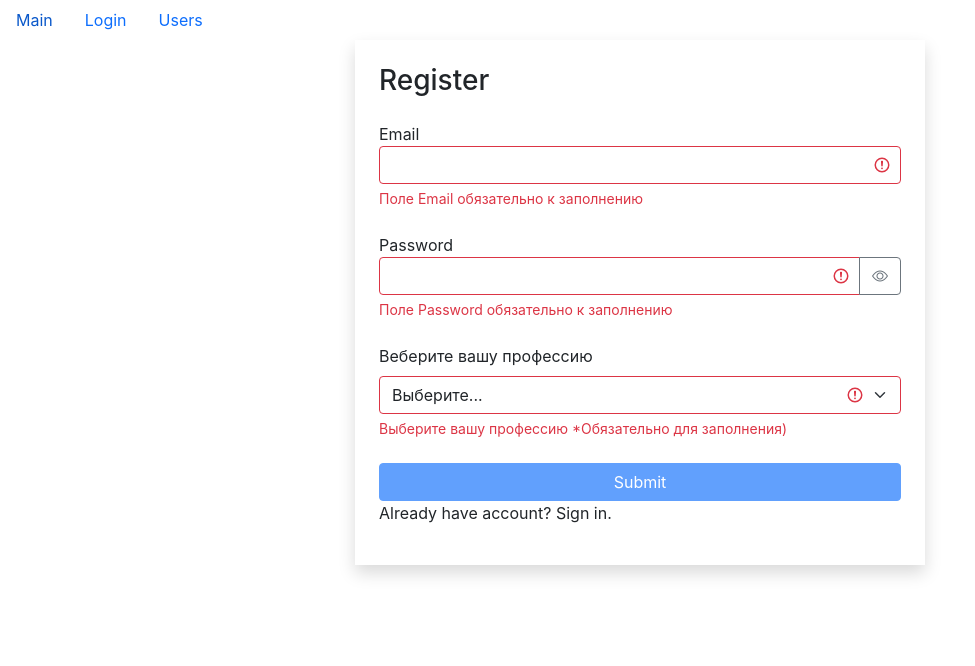
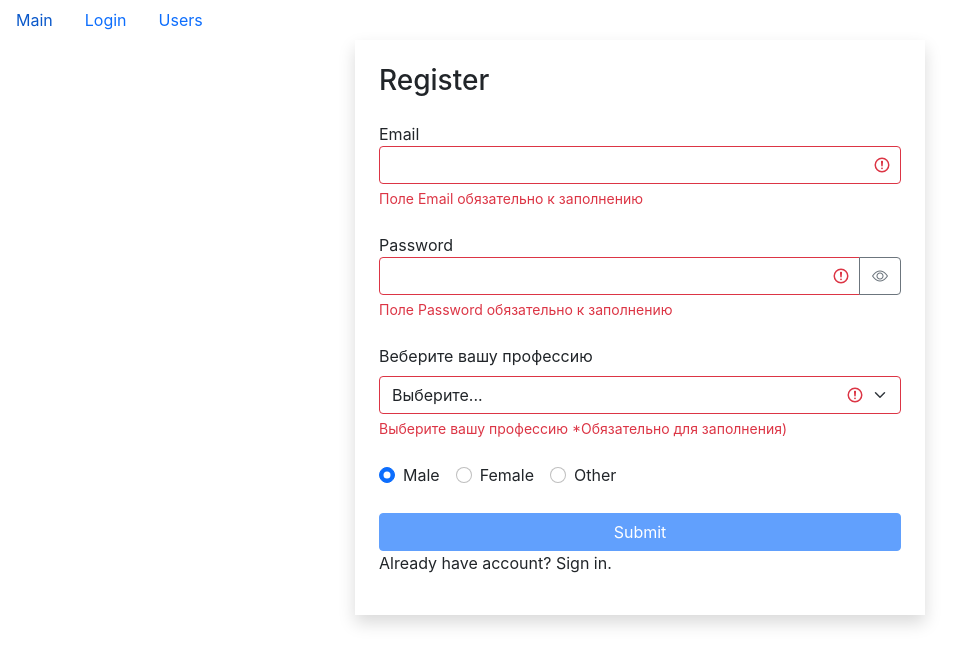
Before and after one commit to YuriyMtrofanov/Fast-company, a React (Create React App) app in the folder fast-company/: page /login/1 in a window 1280 px wide. Both pictures are taken after a click on the button "Sign up.". Shown: the top 666 px of the page, without its empty margins (0-975 px from the left). Built offline with nearby package versions, Linux system fonts and the light colour scheme.

Commit message:
Implemented radio field component in register form to select gender

```diff
--- /dev/null
+++ b/fast-company/src/components/common/form/radioField.jsx
@@ -0,0 +1,54 @@
+import React from "react";
+import PropTypes from "prop-types";
+
+const RadioField = ({
+    options,
+    name,
+    onChange,
+    value,
+    title
+}) => {
+    return (
+        <div className="mb-4">
+            <label
+                className="form-label"
+            >
+                {title}
+            </label>
+            {options.map(option => (
+                <div
+                    key = {option.name + "" + option.value}
+                    className="form-check form-check-inline"
+                >
+                    <input
+                        className = "form-check-input"
+                        type = "radio"
+                        name = {name}
+                        id = {option.name + "" + option.value}
+                        checked = {option.value === value}
+                        // Параметр "checked" - "Выбран" применяется в том случае, когда выбранный пункт соответствует пункту из списка полученных данных
+                        value = {option.value}
+                        onChange = {onChange}
+                    />
+                    <label
+                        className = "form-check-label"
+                        htmlFor = {option.name + "" + option.value}
+                    >
+                        {option.name}
+                    </label>
+                </div>
+            ))}
+
+        </div>
+    );
+};
+
+RadioField.propTypes = {
+    options: PropTypes.array,
+    name: PropTypes.string,
+    onChange: PropTypes.func,
+    value: PropTypes.string,
+    title: PropTypes.string
+};
+
+export default RadioField;
--- a/fast-company/src/components/ui/registerForm.jsx
+++ b/fast-company/src/components/ui/registerForm.jsx
@@ -2,12 +2,20 @@ import React, { useState, useEffect } from "react";
 import TextField from "../common/form/textField";
 import { validator } from "../../utils/validator";
 import SelectField from "../common/form/selectField";
+import RadioField from "../common/form/radioField";
 import api from "../../api";
 
 const RegisterForm = () => {
     // Задаем состояние для всей формы сразу (Информация, вводимая в полях ввода). Для каждого поля добавляем
     // свой собственный параметр
-    const [inputData, setInputData] = useState({ email: "", password: "", profession: "" });
+    const [inputData, setInputData] = useState(
+        {
+            email: "", // Значение по умолчанию для "email"
+            password: "", // Значение по умолчанию для "password"
+            profession: "", // Значение по умолчанию для "profession"
+            sex: "male" // Значение по умолчанию для "sex"
+        }
+    );
     const [errors, setErrors] = useState({});
 
     const handleChange = (event) => { // Создаем обработчик, фиксирующий изменения вводимой информации
@@ -122,6 +130,16 @@ const RegisterForm = () => {
                 options = {professions} // Через этот параметр получаем профессии
                 error = {errors.profession}// метод для ренедринга ошибки
             />
+            <RadioField
+                options = {[
+                    { name: "Male", value: "male" },
+                    { name: "Female", value: "female" },
+                    { name: "Other", value: "other" }
+                ]}
+                name = "sex"
+                onChange = {handleChange}
+                value = {inputData.sex}
+            />
             <button
                 type="submit"
                 disabled = {!isAbled} // Кнопка активна при отсутствии ошибок т.е. если isDisabled не существует
```
